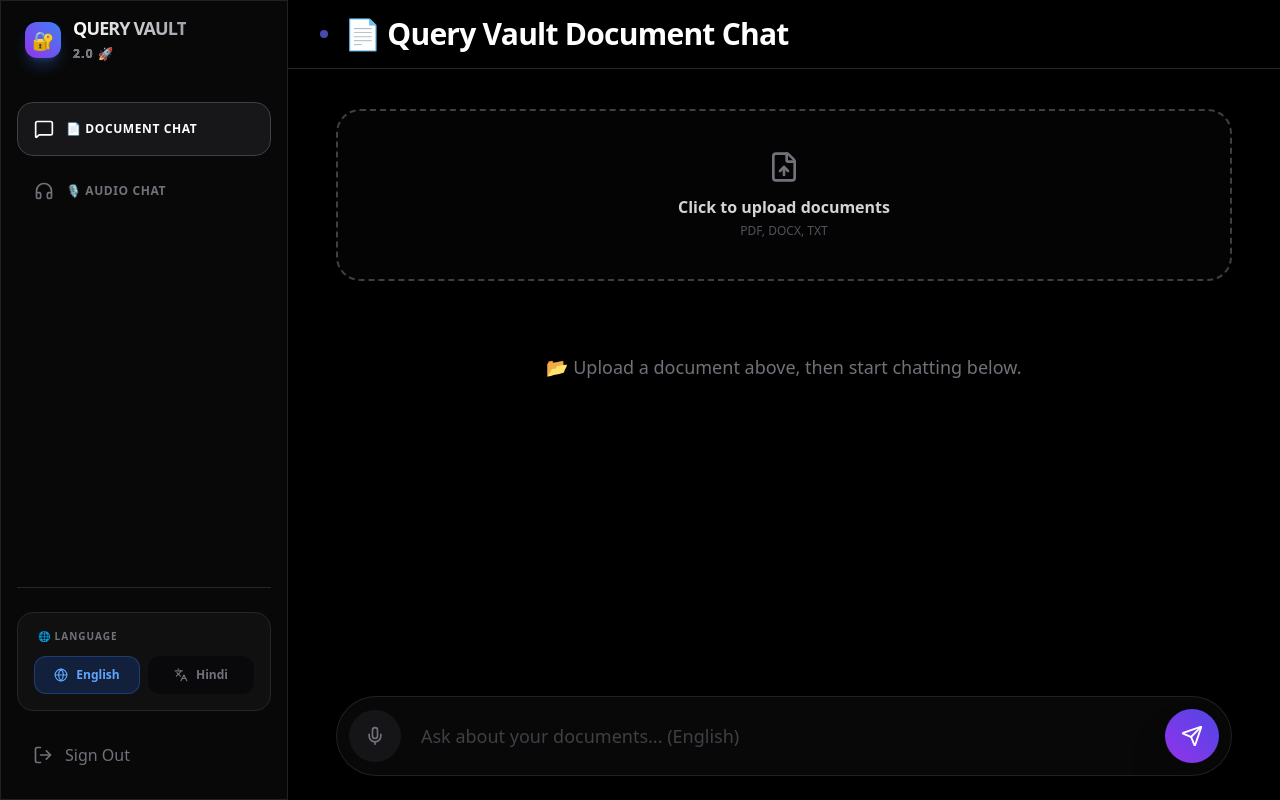
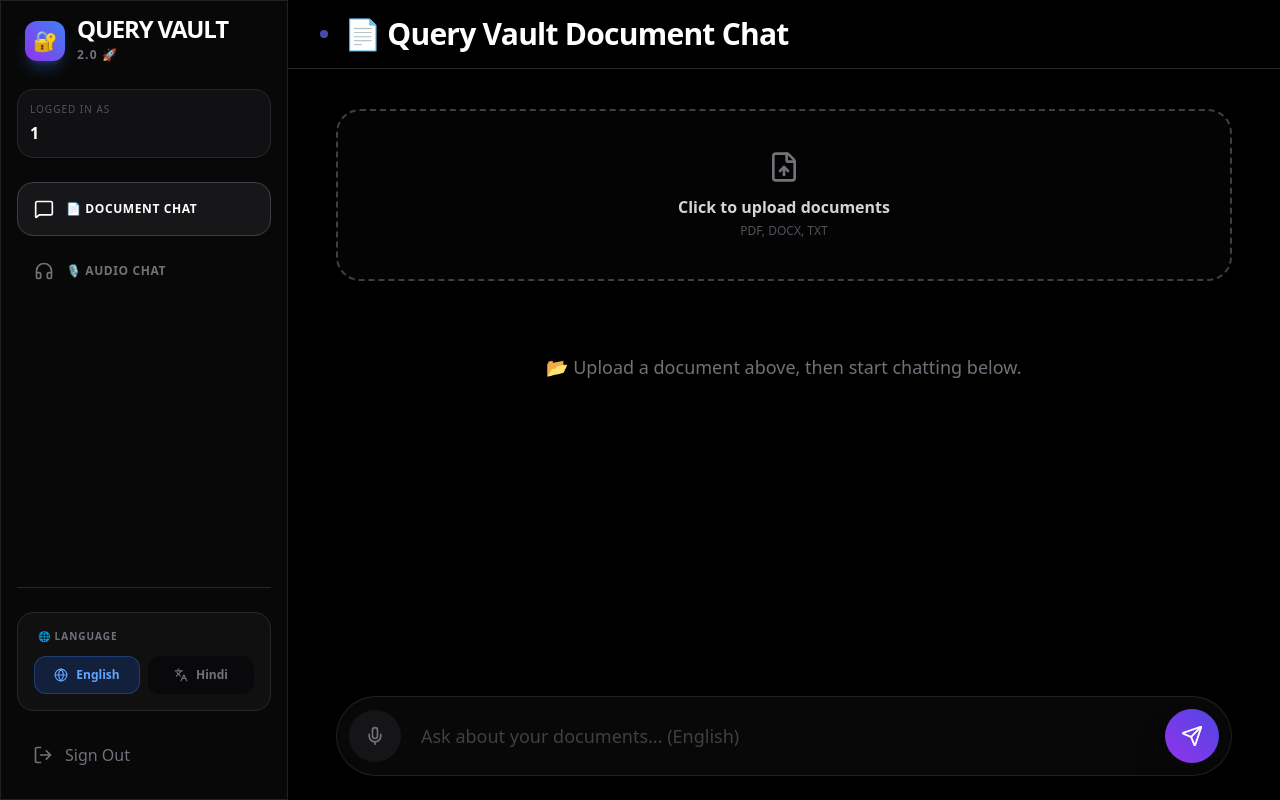
Before and after one commit to spidyraj/multimodal_chatbot_multiluinguial, a Next.js app in the folder frontend/: page /chat in a window 1280 px wide. Built offline with nearby package versions, Linux system fonts and the light colour scheme; sample sign-in values are in the browser's storage.

Commit message:
feat: bigger QUERY VAULT branding, show username in capital bold in sidebar

```diff
--- a/frontend/app/chat/page.tsx
+++ b/frontend/app/chat/page.tsx
@@ -23,6 +23,7 @@
 
   // Doc RAG state
   const [isDocsLoaded, setIsDocsLoaded] = useState(false);
+  const [username, setUsername] = useState('');
 
   // Audio Chat state
   const [audioSessionId, setAudioSessionId] = useState<string | null>(null);
@@ -55,7 +56,11 @@
 
   useEffect(() => {
     const token = localStorage.getItem('token');
-    if (!token) router.push('/login');
+    if (!token) { router.push('/login'); return; }
+    try {
+      const payload = JSON.parse(atob(token.split('.')[1]));
+      setUsername(payload.sub || payload.username || payload.email || 'USER');
+    } catch { /* ignore decode errors */ }
   }, [router]);
 
   useEffect(() => {
@@ -214,13 +219,20 @@
         className="glass flex flex-col p-4 border-r border-zinc-800 shrink-0 relative group"
         style={{ width: `${sidebarWidth}px` }}
       >
-        {/* Big sticky branding in sidebar */}
-        <div className="flex items-center gap-3 mb-10 px-2">
-          <div className="w-9 h-9 bg-gradient-to-tr from-purple-600 to-blue-500 rounded-xl shadow-lg shadow-blue-500/30 flex items-center justify-center text-lg">🔐</div>
-          <h1 className="text-lg font-black tracking-tighter bg-clip-text text-transparent bg-gradient-to-r from-white to-zinc-400 leading-tight">
-            QUERY VAULT<br /><span className="text-xs font-bold text-zinc-500 tracking-widest">2.0 🚀</span>
-          </h1>
+        {/* Sidebar branding */}
+        <div className="flex items-center gap-3 mb-6 px-2">
+          <div className="w-10 h-10 bg-gradient-to-tr from-purple-600 to-blue-500 rounded-xl shadow-lg shadow-blue-500/30 flex items-center justify-center text-xl">🔐</div>
+          <div>
+            <h1 className="text-2xl font-black tracking-tighter text-white leading-none">QUERY VAULT</h1>
+            <span className="text-xs font-bold text-zinc-500 tracking-widest">2.0 🚀</span>
+          </div>
         </div>
+        {username && (
+          <div className="px-3 mb-6 py-3 bg-zinc-900/60 rounded-2xl border border-zinc-800">
+            <p className="text-[10px] text-zinc-600 uppercase tracking-widest mb-1">Logged in as</p>
+            <p className="text-base font-black uppercase tracking-wide text-white">{username}</p>
+          </div>
+        )}
 
         <nav className="flex-1 space-y-2">
           <button
```
